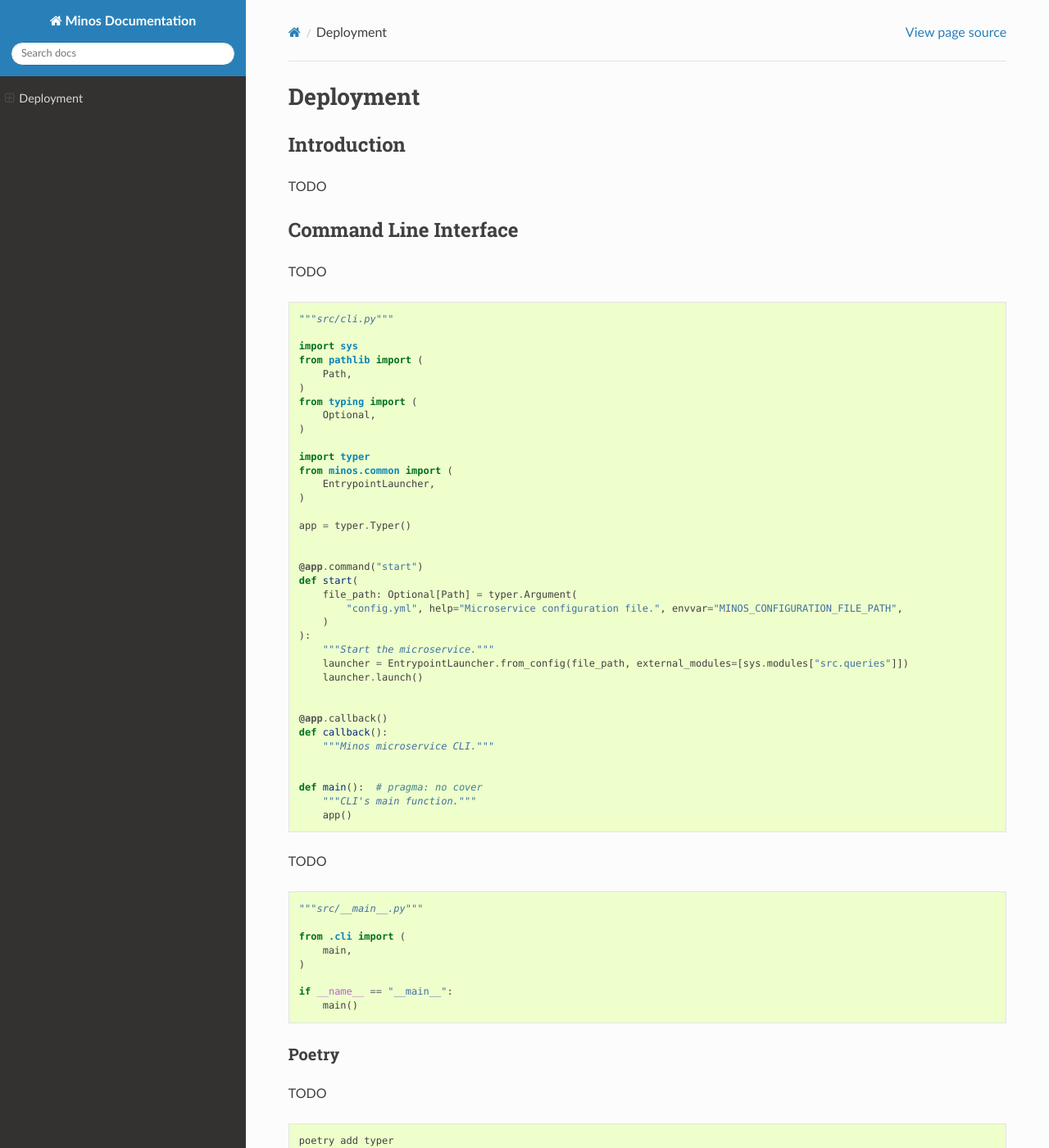
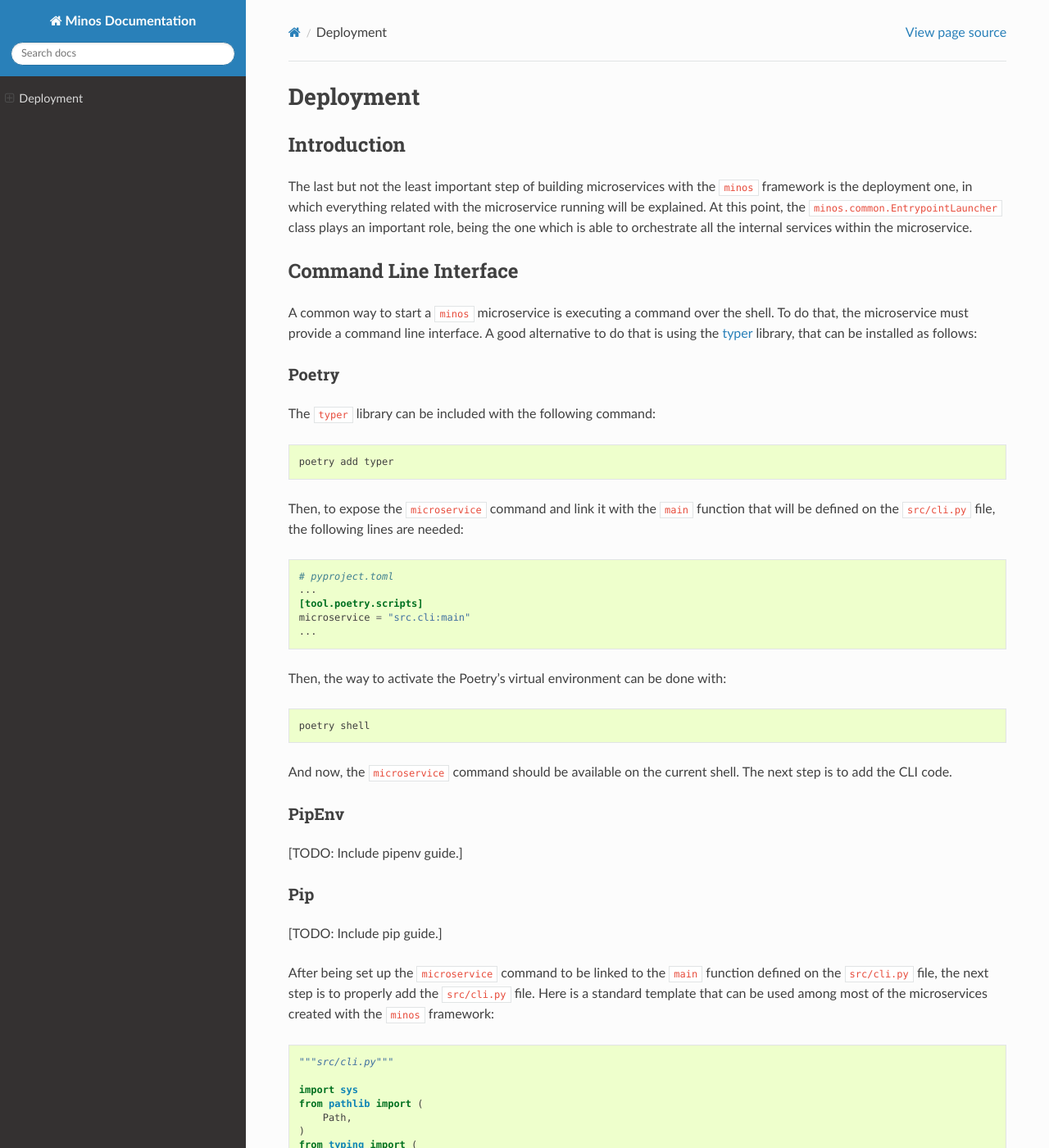
Before and after one commit to Clariteia/minos-documentation, a Sphinx documentation site: the page built from docs/quickstart/deployment.md, in a window 1280 px wide and 1400 px high. Shown: the whole window at 82% size. Built offline with Sphinx 7.4.7 and the Read the Docs theme 2.0.0, drawn with Linux system fonts in a browser that asks for light colours; some of the changed text lies outside the part shown.

Commit message:
* Explain how to add the microservice's CLI.

````diff
--- a/docs/quickstart/deployment.md
+++ b/docs/quickstart/deployment.md
@@ -2,11 +2,46 @@
 
 ## Introduction
 
-TODO
+The last but not the least important step of building microservices with the `minos` framework is the deployment one, in which everything related with the microservice running will be explained. At this point, the ``minos.common.EntrypointLauncher`` class plays an important role, being the one which is able to orchestrate all the internal services within the microservice.
 
 ## Command Line Interface
 
-TODO
+ A common way to start a ``minos`` microservice is executing a command over the shell. To do that, the microservice must provide a command line interface. A good alternative to do that is using the [typer](https://typer.tiangolo.com/) library, that can be installed as follows:
+
+### Poetry
+
+The `typer` library can be included with the following command:
+
+```python
+poetry add typer
+```
+
+Then, to expose the `microservice` command and link it with the `main` function that will be defined on the `src/cli.py` file, the following lines are needed:
+
+```toml
+# pyproject.toml
+...
+[tool.poetry.scripts]
+microservice = "src.cli:main"
+...
+```
+
+Then, the way to activate the Poetry's virtual environment can be done with:
+
+```toml
+poetry shell
+```
+
+And now, the `microservice` command should be available on the current shell. The next step is to add the CLI code.
+
+### PipEnv
+[TODO: Include pipenv guide.]
+
+### Pip
+[TODO: Include pip guide.]
+
+
+After being set up the `microservice` command to be linked to the `main` function defined on the `src/cli.py` file, the next step is to properly add the `src/cli.py` file. Here is a standard template that can be used among most of the microservices created with the `minos` framework:
 
 ```python
 """src/cli.py"""
@@ -48,7 +83,11 @@ def main():  # pragma: no cover
     app()
 ```
 
-TODO
+The most interesting part here is the `start` function, that handles the `microservice start` command. The purpose of this function is to create an `EntrypointLauncher` instance from the configuration file (typically the `config.yml`) and then execute its `launch()` method, that orchestrates everything needed to start the microservice.
+
+An important detail to notice is the purpose of the `external_modules` argument, which in this case receives a list containing the `src.queries` module. That is the way to "register" modules that must be linked to the `minos` dependency injection system. In this case, is needed to define a single `query_repository` instance among all the microservice and use it by the `ExamQueryService`.
+
+Another way to call the `src.cli:main` function is directly by the module's entrypoint i.e. the `__main__.py` file. In this case, it can be done as follows:
 
 ```python
 """src/__main__.py"""
@@ -61,36 +100,9 @@ if __name__ == "__main__":
     main()
 ```
 
-### Poetry
+Once everything related to the command line interface is explained, the next part is to talk about the containerization of the microservice.
 
-TODO
-
-```python
-poetry add typer
-```
-
-TODO
-
-```toml
-# pyproject.toml
-...
-[tool.poetry.scripts]
-microservice = "src.cli:main"
-...
-```
-TODO
-
-```toml
-poetry run microservice start
-```
-
-TODO
-
-### Pipenv
-TODO
-
-### Pip
-TODO
+## Containerization
 
 ## Docker
 
@@ -99,7 +111,7 @@ TODO
 ```dockerfile
 # Dockerfile
 
-FROM ghcr.io/clariteia/minos:0.1.4 as development
+FROM ghcr.io/clariteia/minos-microservice:0.1.5 as development
 
 COPY ./pyproject.toml ./poetry.lock ./
 RUN poetry install --no-root
````
Also changed, not shown: other parts of docs/quickstart/deployment.md (+1 -1 lines).
